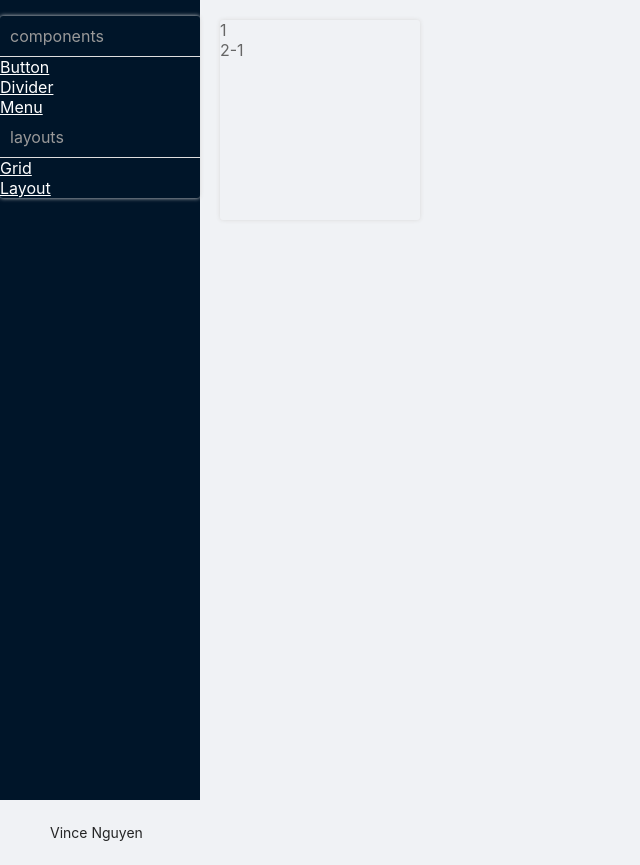
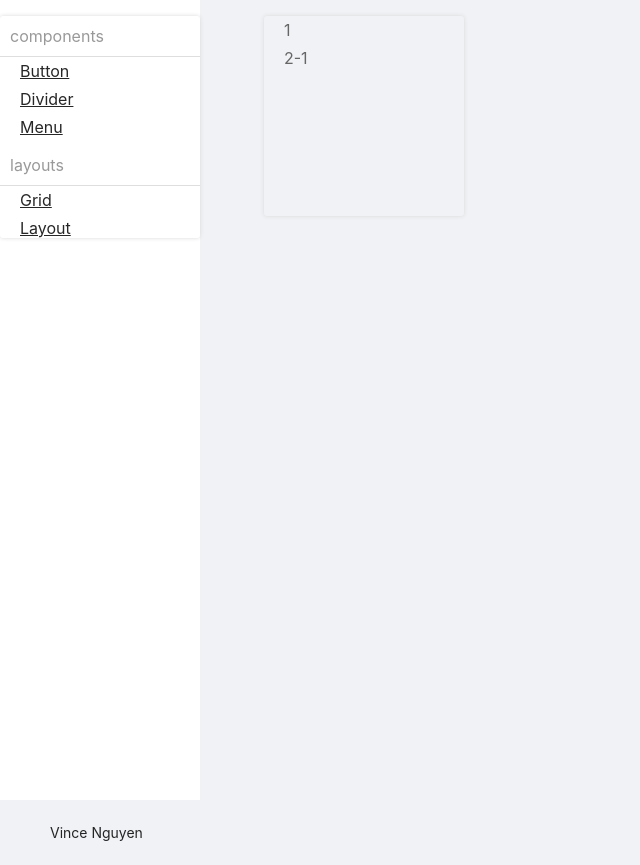
Before and after one commit to VINCENGUYEN-JS/vince-components, a React (Create React App) app: page /menu in a window 1280 px wide. Shown: the whole page, without its empty margins (0-640 px from the left). Built offline with nearby package versions, Linux system fonts and the light colour scheme.

Commit message:
add-support-for-menu-part-2

```diff
--- a/src/App.tsx
+++ b/src/App.tsx
@@ -40,10 +40,11 @@ function App() {
     <div>
       <Layout>
         <Layout style={{ minHeight: "100vh" }}>
-          <Layout.Sider>
+          <Layout.Sider style={{ background: "#fff" }}>
             <Nav />
           </Layout.Sider>
           <Layout.Content>
+            <div style={{ paddingLeft: "64px" }}>
               <Routes>
                 <Route path="/button" element={<ButtonExample />} />
                 <Route path="/divider" element={<DividerExample />} />
@@ -51,6 +52,7 @@ function App() {
                 <Route path="/layout" element={<LayoutExample />} />
                 <Route path="/menu" element={<MenuExample />} />
               </Routes>
+            </div>
           </Layout.Content>
         </Layout>
         <Layout.Footer>Vince Nguyen</Layout.Footer>
--- a/src/components/Menu/MenuItem.tsx
+++ b/src/components/Menu/MenuItem.tsx
@@ -4,9 +4,18 @@ type MenuProps = {
   children: React.ReactNode;
 };
 
+const prefixCls = "menu-item";
+
 const MenuItem = (props: MenuProps) => {
   const { children } = props;
-  return <li>{children}</li>;
+  const onInternalClick: React.MouseEventHandler<HTMLLIElement> = (e) => {
+    console.log(e);
+  };
+  return (
+    <li className={prefixCls} onClick={onInternalClick}>
+      {children}
+    </li>
+  );
 };
 
 export default MenuItem;
--- a/src/components/Menu/style/index.scss
+++ b/src/components/Menu/style/index.scss
@@ -1,3 +1,5 @@
+@use "../../../style/variable.scss" as *;
+
 .menu {
   outline: none;
   margin-bottom: 0;
@@ -8,10 +10,31 @@
   box-shadow: 0 0 4px #d9d9d9;
   border-radius: 3px;
   color: #666;
+
+  &-item {
+    position: relative;
+    display: block;
+    margin-top: 4px;
+    margin-bottom: 8px;
+    padding: 0 20px;
+    white-space: nowrap;
+    cursor: pointer;
+    transition: border-color 0.3s, background 0.3s,
+      padding 0.3s cubic-bezier(0.645, 0.045, 0.355, 1);
+  }
+
+  &-item a {
+    color: $menu-item-color;
+    &:hover {
+      color: $menu-highlight-color;
+    }
+  }
+
   &-item-group-list {
     margin: 0;
     padding: 0;
   }
+
   &-item-group-title {
     color: #999;
     line-height: 1.5;
--- a/src/index.scss
+++ b/src/index.scss
@@ -12,10 +12,6 @@ code {
     monospace;
 }
 
-a {
-  color: #fff;
-}
-
 *,
 *::before,
 *::after {
--- a/src/layout/layout/Sider.tsx
+++ b/src/layout/layout/Sider.tsx
@@ -7,6 +7,8 @@ import { LayoutContext } from "./layout";
 type SiderProps = {
   children: React.ReactNode;
   width?: number | string;
+  className?: string;
+  style?: React.CSSProperties;
 };
 
 const generateId = (() => {
@@ -20,7 +22,7 @@ const generateId = (() => {
 const prefixCls = "layout-sider";
 
 const Sider = (props: SiderProps) => {
-  const { children, width = "200px" } = props;
+  const { children, width = "200px", className, style } = props;
   const siderWidth = width;
   const { siderHook } = useContext(LayoutContext);
   useEffect(() => {
@@ -29,7 +31,7 @@ const Sider = (props: SiderProps) => {
     return () => siderHook.removeSider(uniqueId);
   }, []);
   const renderSider = () => {
-    const siderCls = classNames(prefixCls, {});
+    const siderCls = classNames(prefixCls, className, {});
     const divStyle = {
       flex: `0 0 ${siderWidth}`,
       maxWidth: siderWidth,
@@ -37,7 +39,7 @@ const Sider = (props: SiderProps) => {
       width: siderWidth,
     };
     return (
-      <aside className={siderCls} style={divStyle}>
+      <aside className={siderCls} style={{ ...divStyle, ...style }}>
         <div className={`${prefixCls}-children`}>{children}</div>
       </aside>
     );
--- a/src/pages/MenuExample.tsx
+++ b/src/pages/MenuExample.tsx
@@ -8,7 +8,7 @@ const menuStyle = {
 };
 
 const MenuExample = () => (
-  <div style={{ margin: "20px" }}>
+  <div>
     <Menu style={menuStyle}>
       <MenuItem>1</MenuItem>
       <MenuItem>2-1</MenuItem>
--- a/src/style/variable.scss
+++ b/src/style/variable.scss
@@ -75,6 +75,10 @@ $divider-color: rgba(0, 0, 0, 6%);
 // >>>Grid systems
 $grid-columns: 24;
 
+// >>>Menu
+$menu-item-color: $text-color;
+$menu-highlight-color: $primary-color;
+
 // >>>Layout
 $layout-body-background: #f0f2f5;
 $layout-header-background: #001529;
```
Lines whose indentation alone changed are shown as unchanged.
